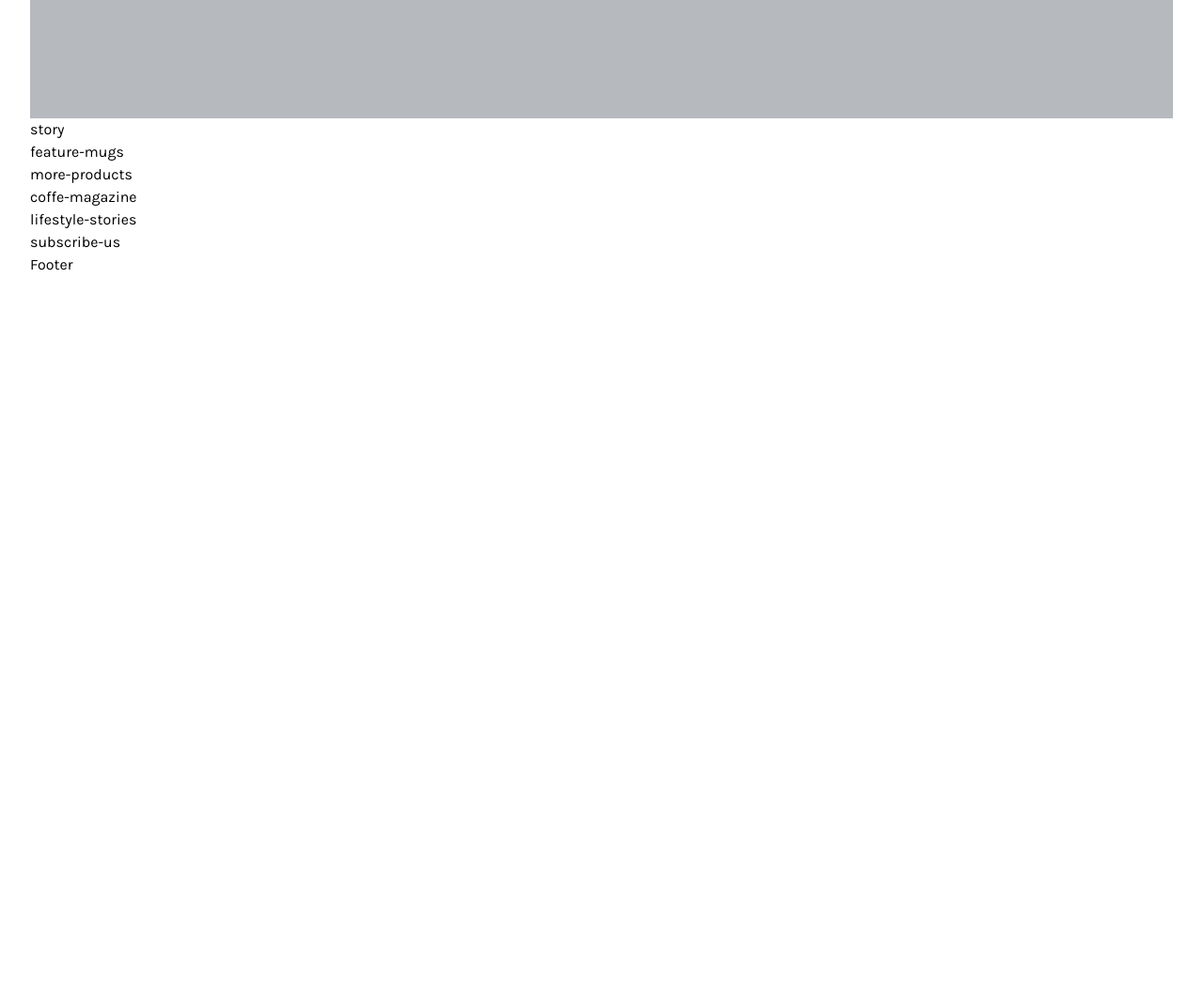
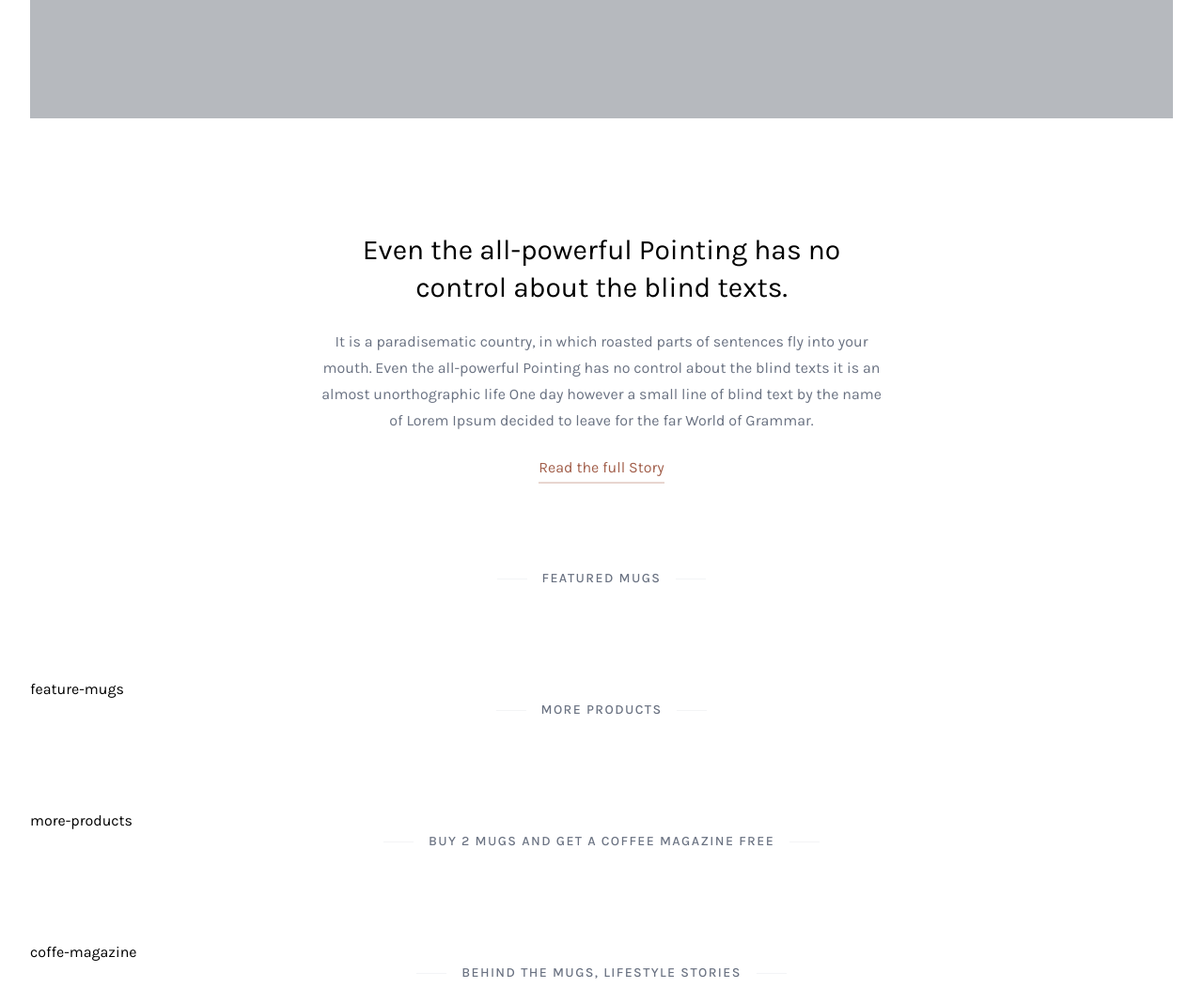
Before and after one commit to hoangtuanqn/tailwindcss-coffee-style, a website: page public/index.html in a window 1280 px wide. Shown: the part 500-1552 px from the top of the page at 94% size. Before the commit the page ends 800 px from the top, so only its background shows below. Drawn offline with nearby package versions, Linux system fonts and the light colour scheme; files that its build step writes are made by us from their sources.

Commit message:
Add story and subheadline

```diff
--- a/public/index.html
+++ b/public/index.html
@@ -73,6 +73,8 @@
                         </div>
                     </nav>
                 </header>
+                <!-- End header -->
+
                 <main>
                     <div class="slider h-[530px] bg-[url('./images/slider-bg.jpg')] bg-cover bg-no-repeat bg-bottom">
                         <div class="flex items-center justify-center w-full h-full bg-gray-900/30">
@@ -84,17 +86,66 @@
                                     move and grow.
                                 </p>
                                 <a
-                                    class="w-full px-8 py-4 text-sm font-semibold tracking-wider text-gray-900 uppercase bg-white cursor-pointer hover:bg-white/95"
+                                    class="w-full px-8 py-4 text-sm font-semibold tracking-wider text-gray-900 uppercase transition-all duration-200 bg-white cursor-pointer hover:bg-white/95"
                                     >Explore Our Products</a
                                 >
                             </div>
                         </div>
                     </div>
-                    <div class="story">story</div>
+                    <!-- End Slider -->
+
+                    <div class="story">
+                        <div class="flex items-center justify-center w-full h-full">
+                            <!-- <div class="px-16 py-32 text-center sm:px-32 lg:px-64 xl:px-96"> -->
+                            <div class="py-24 text-center w-[80%] lg:w-[50%]">
+                                <h2 class="py-6 text-2xl leading-10 lg:text-3xl">
+                                    Even the all-powerful Pointing has no control about the blind texts.
+                                </h2>
+                                <p class="mb-6 leading-7 text-gray-500">
+                                    It is a paradisematic country, in which roasted parts of sentences fly into your
+                                    mouth. Even the all-powerful Pointing has no control about the blind texts it is an
+                                    almost unorthographic life One day however a small line of blind text by the name of
+                                    Lorem Ipsum decided to leave for the far World of Grammar.
+                                </p>
+                                <a
+                                    href="#"
+                                    class="relative pb-2 text-coffee-400 hover:text-coffee-600 after:absolute after:bottom-0 after:left-0 after:w-full after:h-0.5 after:bg-coffee-50 after:transition-all after:ease-in-out after:duration-400 hover:after:bg-coffee-600"
+                                    >Read the full Story</a
+                                >
+                            </div>
+                        </div>
+                    </div>
+                    <!-- End story -->
+
+                    <div class="ht-subheadline">
+                        <div class="ht-subheadline-deco-line"></div>
+                        <div class="ht-subheadline-label">Featured Mugs</div>
+                        <div class="ht-subheadline-deco-line"></div>
+                    </div>
                     <div class="feature-mugs">feature-mugs</div>
+
+                    <div class="ht-subheadline">
+                        <div class="ht-subheadline-deco-line"></div>
+                        <div class="ht-subheadline-label">More Products</div>
+                        <div class="ht-subheadline-deco-line"></div>
+                    </div>
                     <div class="more-products">more-products</div>
+
+                    <div class="ht-subheadline">
+                        <div class="ht-subheadline-deco-line"></div>
+                        <div class="ht-subheadline-label">Buy 2 mugs and get a coffee magazine free</div>
+                        <div class="ht-subheadline-deco-line"></div>
+                    </div>
+
                     <div class="coffe-magazine">coffe-magazine</div>
+
+                    <div class="ht-subheadline">
+                        <div class="ht-subheadline-deco-line"></div>
+                        <div class="ht-subheadline-label">Behind the mugs, lifestyle stories</div>
+                        <div class="ht-subheadline-deco-line"></div>
+                    </div>
                     <div class="lifestyle-stories">lifestyle-stories</div>
+
                     <div class="subscribe-us">subscribe-us</div>
                 </main>
                 <footer>Footer</footer>
--- a/src/input.css
+++ b/src/input.css
@@ -1,7 +1,10 @@
 @import url("https://fonts.googleapis.com/css2?family=Karla:ital,wght@0,200..800;1,200..800&display=swap");
 @import "tailwindcss";
 @theme {
-    --color-light-coffee: #c89f94;
+    --color-coffee-50: #e8d6d0;
+    --color-coffee-200: #c89f94;
+    --color-coffee-400: #a25f4b;
+    --color-coffee-600: #743f2f;
     --font-Karla: "Karla", "sans-serif";
     --animate-slideDown: slideDown 0.4s ease-in-out;
     @keyframes slideDown {
@@ -15,7 +18,7 @@
 }
 @layer components {
     .ht-top-menu-item {
-        @apply relative py-1 cursor-pointer hover:text-gray-800 after:lg:absolute after:lg:bottom-0 after:lg:left-0 after:lg:w-0 after:lg:bg-light-coffee after:lg:h-0.5 hover:after:lg:w-full after:lg:transition-all after:lg:ease-in-out after:lg:duration-300;
+        @apply relative py-1 cursor-pointer hover:text-gray-800 after:lg:absolute after:lg:bottom-0 after:lg:left-0 after:lg:w-0 after:lg:bg-coffee-200 after:lg:h-0.5 hover:after:lg:w-full after:lg:transition-all after:lg:ease-in-out after:lg:duration-300;
     }
     .ht-top-menu-item.active {
         @apply text-gray-800 after:lg:w-full;
@@ -26,6 +29,15 @@
     .ht-icon-circle {
         @apply text-xs text-center rounded-full px-1.5;
     }
+    .ht-subheadline {
+        @apply flex items-center justify-center mb-24;
+    }
+    .ht-subheadline-label {
+        @apply mx-4 text-xs font-medium tracking-widest text-center text-gray-500 uppercase lg:text-sm;
+    }
+    .ht-subheadline-deco-line {
+        @apply w-8 h-px bg-gray-100;
+    }
 }
 
 @layer components {
```
